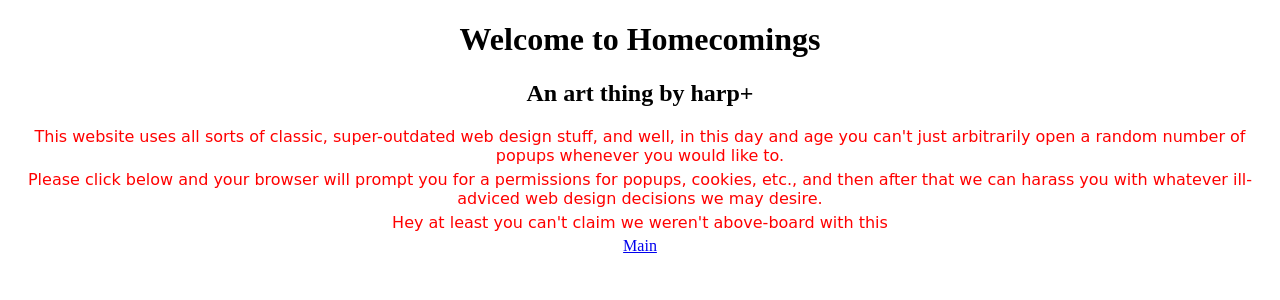
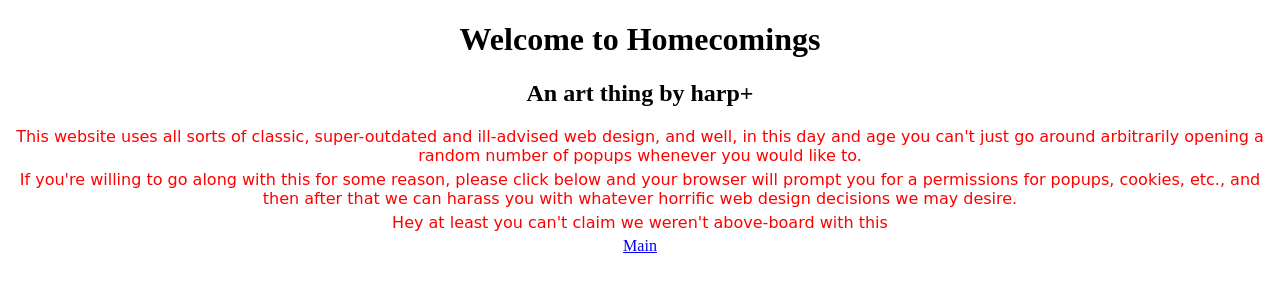
Before and after one commit to jamiecwebber/homecomings, a React (Create React App) app: page / in a window 1280 px wide. Shown: the top 300 px of the page. Built offline with nearby package versions, Linux system fonts and the light colour scheme.

Commit message:
walkin a fine line here

```diff
--- a/src/components/pages/WelcomePage.js
+++ b/src/components/pages/WelcomePage.js
@@ -13,10 +13,10 @@ function WelcomePage () {
         <div>
             <h1>Welcome to Homecomings</h1>
             <h2>An art thing by harp+</h2>
-            <StyledTextBox>This website uses all sorts of classic, super-outdated web design stuff, and well, in this day and age you can't
-                just arbitrarily open a random number of popups whenever you would like to.
+            <StyledTextBox>This website uses all sorts of classic, super-outdated and ill-advised web design, and well, in this day and age you can't
+                just go around arbitrarily opening a random number of popups whenever you would like to.
             </StyledTextBox>
-            <StyledTextBox>Please click below and your browser will prompt you for a permissions for popups, cookies, etc., and then after that we can harass you with whatever ill-adviced web design decisions we may desire.
+            <StyledTextBox>If you're willing to go along with this for some reason, please click below and your browser will prompt you for a permissions for popups, cookies, etc., and then after that we can harass you with whatever horrific web design decisions we may desire.
             </StyledTextBox>
             <StyledTextBox>Hey at least you can't claim we weren't above-board with this
             </StyledTextBox>
```
